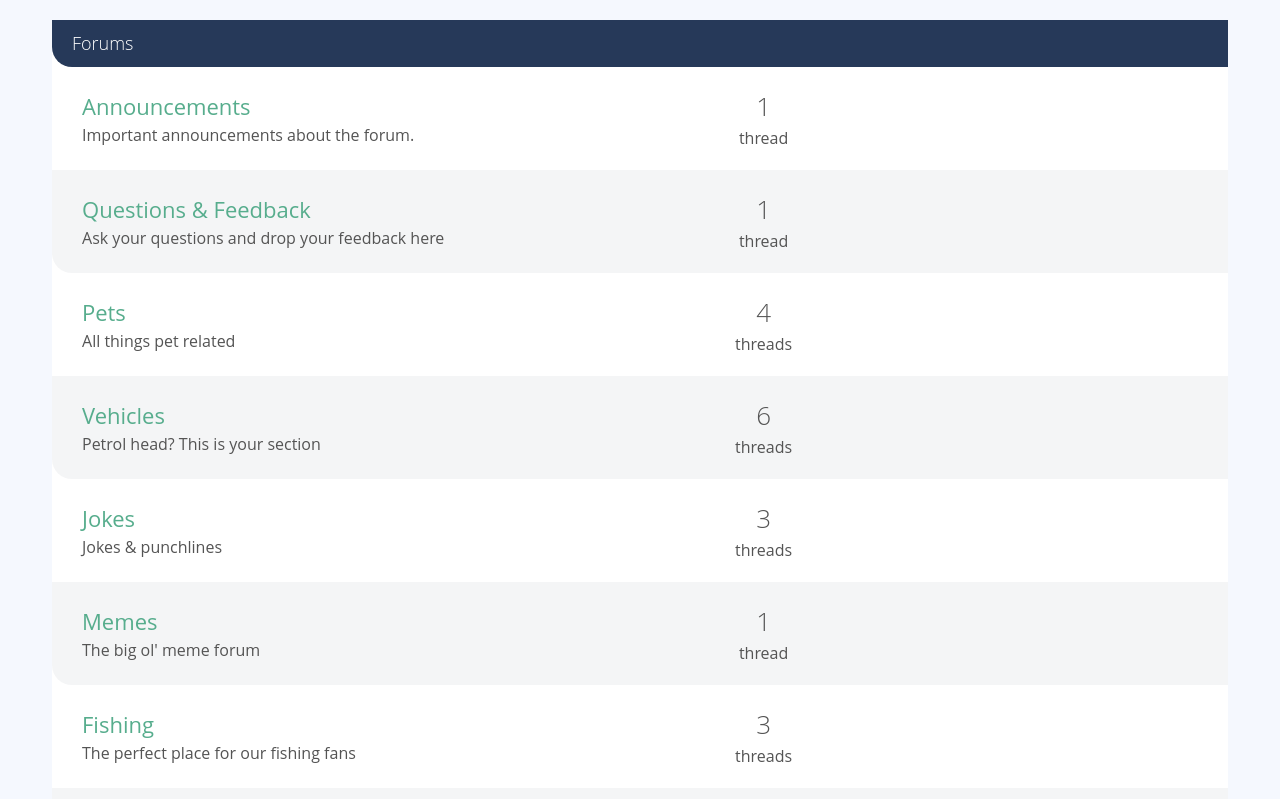
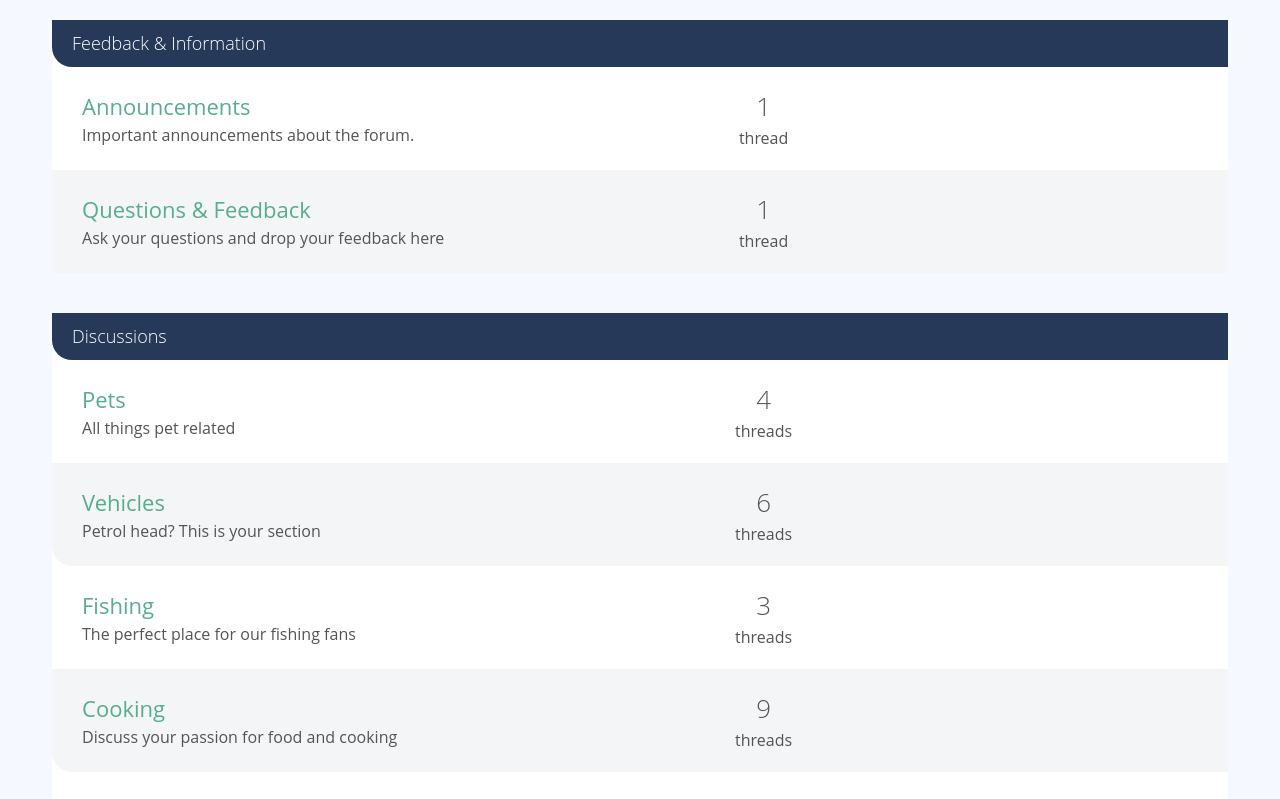
Before and after one commit to nanpipe/forum_project_VueJS, a Vue app: page / in a window 1280 px wide. Shown: the top 799 px of the page. Built offline with nearby package versions, Linux system fonts and the light colour scheme.

Commit message:
Catergories added
Pages for categories were added.
Link to see the forums of specfic categories was added too.
among other things.

```diff
--- /dev/null
+++ b/src/components/CategoryList.vue
@@ -0,0 +1,31 @@
+<template>
+  <forum-list v-for="category in categories"
+  :key="category.id"
+  :forums="forumsByCategory(category)"
+  :title="category.name"
+  :categoryId="category.id"/>
+</template>
+
+<script>
+import dataSource from '@/data.json'
+import ForumList from './ForumList.vue'
+export default {
+  components: { ForumList },
+  props: {
+    categories: {
+      required: true,
+      type: Array
+    }
+  },
+  methods: {
+    forumsByCategory (category) {
+      return dataSource.forums.filter(forum => forum.categoryId === category.id)
+    }
+  }
+}
+
+</script>
+
+<style>
+
+</style>
--- a/src/components/ForumList.vue
+++ b/src/components/ForumList.vue
@@ -3,7 +3,8 @@
     <div class="forum-list">
 
       <h2 class="list-title">
-        <a href="#">Forums</a>
+        <router-link v-if="categoryId" :to="{name: 'CategoryShow', params: {id: categoryId}}">{{title}}</router-link>
+        <span v-else>{{title}}</span>
       </h2>
         <!-- Iterates the list of forums with the id -->
       <div class="forum-listing" v-for="forum in forums" :key="forum.id">
@@ -34,6 +35,14 @@
     forums: {
       required: true,
       type: Array
+    },
+    title: {
+      type: String,
+      default: 'Forums'
+    },
+    categoryId: {
+      required: false,
+      type: String
     }
   },
   methods: {
--- /dev/null
+++ b/src/pages/CategoryShow.vue
@@ -0,0 +1,37 @@
+<template>
+<h1>{{category.name}}</h1>
+  <forum-list
+  :forums="forumsByCategory (category)"
+  :title="category.name"
+  />
+</template>
+
+<script>
+import ForumList from '@/components/ForumList.vue'
+import sourceData from '@/data.json'
+
+export default {
+  components: { ForumList },
+  props: {
+    id: {
+      required: true,
+      type: String
+    }
+  },
+  computed: {
+    category () {
+      return sourceData.categories.find(category => category.id === this.id)
+    }
+  },
+  methods: {
+    forumsByCategory (category) {
+      return sourceData.forums.filter(forum => forum.categoryId === category.id)
+    }
+  }
+
+}
+</script>
+
+<style>
+
+</style>
--- a/src/pages/PageHome.vue
+++ b/src/pages/PageHome.vue
@@ -1,17 +1,18 @@
 <template>
   <!--<ThreadList :threads="threads"/>-->
-  <ForumList :forums="forums"/>
+  <CategoryList :categories="categories"/>
 </template>
 
 <script>
 import dataSource from '@/data.json'
 // import ThreadList from '@/components/ThreadList.vue'
-import ForumList from '@/components/ForumList.vue'
+import CategoryList from '@/components/CategoryList.vue'
 export default {
   data () {
     return {
       threads: dataSource.threads,
-      forums: dataSource.forums
+      forums: dataSource.forums,
+      categories: dataSource.categories
     }
   },
   /*  methods: {
@@ -22,7 +23,7 @@
       return this.users.find(u => u.id === userId)
     }
   },  */
-  components: { ForumList } // missing ThreadList,
+  components: { CategoryList } // missing ThreadList,
 }
 </script>
 
--- a/src/router/index.js
+++ b/src/router/index.js
@@ -1,6 +1,7 @@
 import PageHome from '@/pages/PageHome.vue'
 import PageThreadShow from '@/pages/ThreadShow.vue'
 import PageNotFound from '@/pages/NotFound.vue'
+import CategoryShow from '@/pages/CategoryShow.vue'
 import ForumShow from '@/pages/ForumShow.vue'
 import { createRouter, createWebHistory } from 'vue-router'
 import sourceData from '@/data.json'
@@ -35,6 +36,12 @@
     }
   },
   {
+    path: '/category/:id',
+    name: 'CategoryShow',
+    component: CategoryShow,
+    props: true
+  },
+  {
     path: '/forum/:id',
     name: 'ForumShow',
     component: ForumShow,
```
